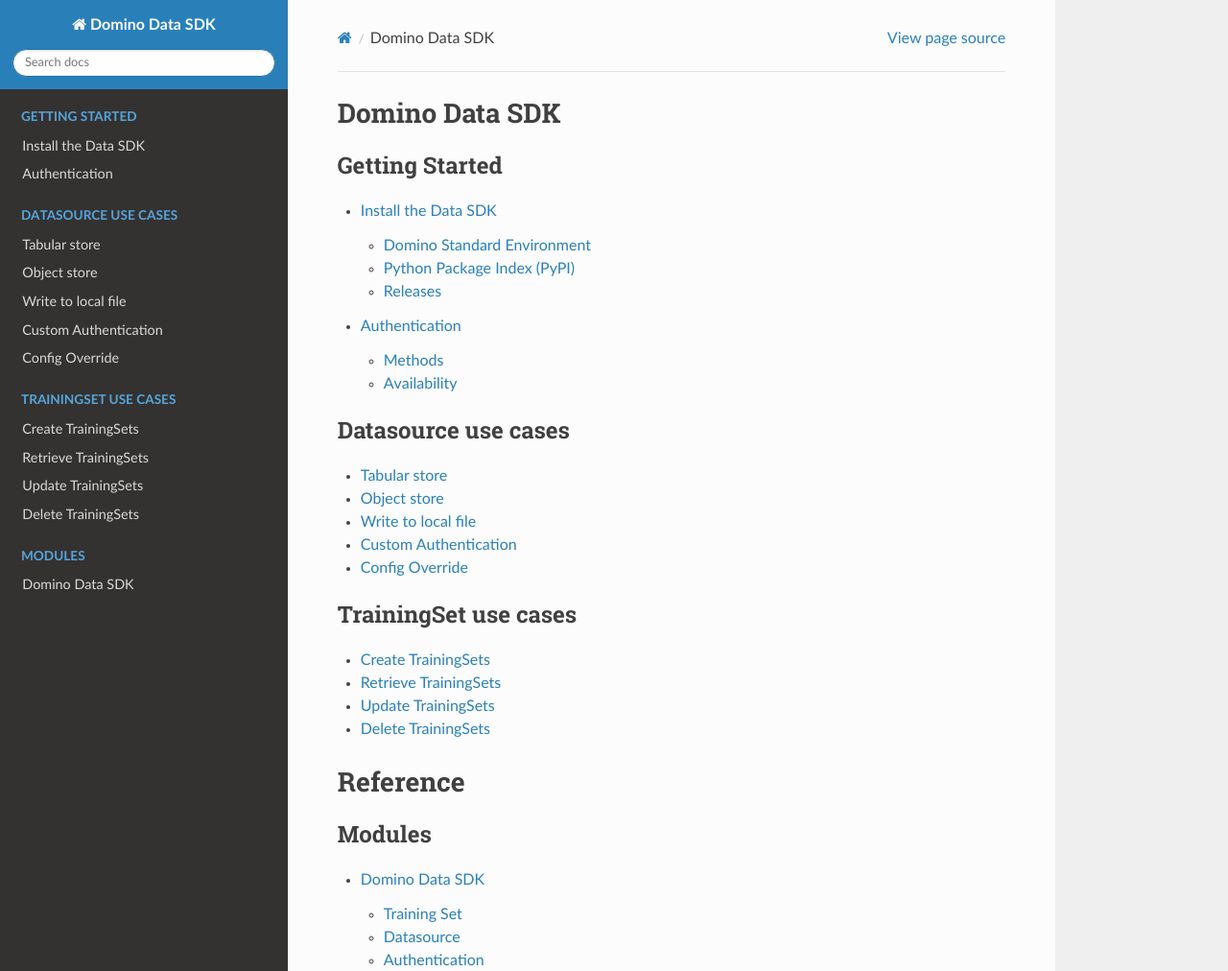
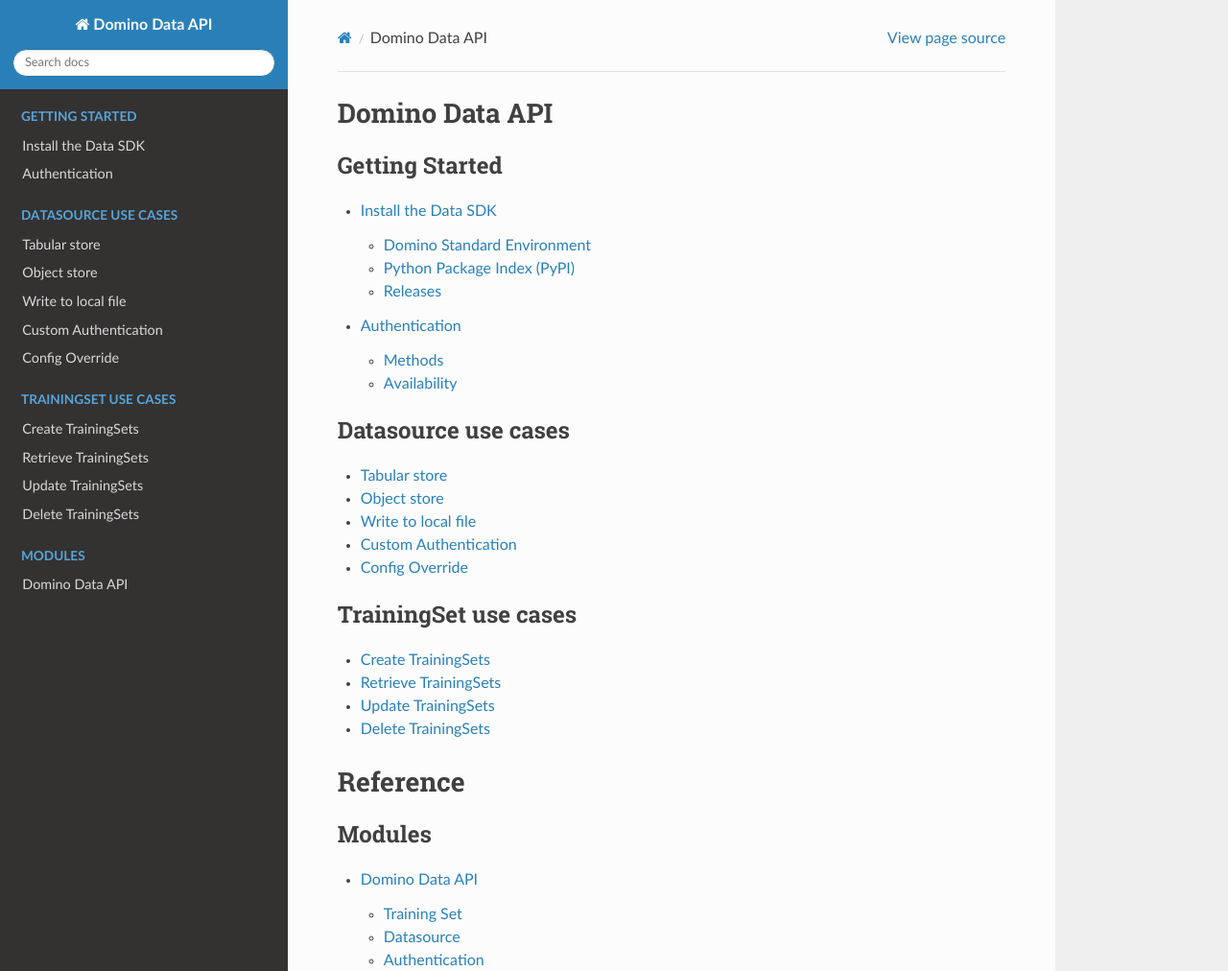
Before and after one commit to dominodatalab/domino-data, a Sphinx documentation site: the page built from docs/source/index.rst, in a window 1280 px wide and 1359 px high. Shown: the top 1012 px of the window at 96% size. Built offline with Sphinx 7.4.7 and the Read the Docs theme 2.0.0, drawn with Linux system fonts in a browser that asks for light colours.

Commit message:
Standardizing on terminology
Domino Data SDK => Domino Data API

````diff
--- a/README.md
+++ b/README.md
@@ -1,4 +1,4 @@
-# Domino Data SDK
+# Domino Data API
 
 <div align="center">
 
@@ -12,7 +12,7 @@
 [![Semantic Versions](https://img.shields.io/badge/%20%20%F0%9F%93%A6%F0%9F%9A%80-semantic--versions-e10079.svg)](https://github.com/dominodatalab/domino-data/releases)
 [![License](https://img.shields.io/github/license/dominodatalab/domino-data)](https://github.com/dominodatalab/domino-data/blob/master/LICENSE)
 
-Domino Data SDK for interacting with Access Data features
+Domino Data API for interacting with Access Data features
 
 </div>
 
@@ -234,7 +234,7 @@
 ```bibtex
 @misc{dominodatalab-data,
   author = {dominodatalab},
-  title = {Domino Data SDK for interacting with Access Data features},
+  title = {Domino Data API for interacting with Access Data features},
   year = {2021},
   publisher = {GitHub},
   journal = {GitHub repository},
--- a/docs/source/conf.py
+++ b/docs/source/conf.py
@@ -20,7 +20,7 @@
 
 # -- Project information -----------------------------------------------------
 
-project = "Domino Data SDK"
+project = "Domino Data API"
 copyright = "2021, Aaron Read, Gabriel Haim"
 author = "Aaron Read, Gabriel Haim"
 
--- a/docs/source/domino_data.rst
+++ b/docs/source/domino_data.rst
@@ -1,4 +1,4 @@
-Domino Data SDK
+Domino Data API
 ===============
 
 Training Set
--- a/docs/source/index.rst
+++ b/docs/source/index.rst
@@ -1,9 +1,9 @@
-.. Domino Data SDK documentation master file, created by
+.. Domino Data API documentation master file, created by
    sphinx-quickstart on Thu Aug 26 10:10:16 2021.
    You can adapt this file completely to your liking, but it should at least
    contain the root `toctree` directive.
 
-Domino Data SDK
+Domino Data API
 ===============
 
 .. toctree::
--- a/domino_data/__init__.py
+++ b/domino_data/__init__.py
@@ -1,5 +1,5 @@
 # type: ignore[attr-defined]
-"""Domino Data SDK for interacting with Access Data features"""
+"""Domino Data API for interacting with Access Data features"""
 
 from importlib import metadata as importlib_metadata
 
--- a/pyproject.toml
+++ b/pyproject.toml
@@ -6,7 +6,7 @@
 [tool.poetry]
 name = "dominodatalab-data"
 version = "0.1.5"
-description = "Domino Data SDK for interacting with Access Data features"
+description = "Domino Data API for interacting with Domino Data features"
 readme = "README.md"
 authors = [
     "Aaron Read <aaron.read@dominodatalab.com>",
````
Also changed, not shown: 1 other file.
